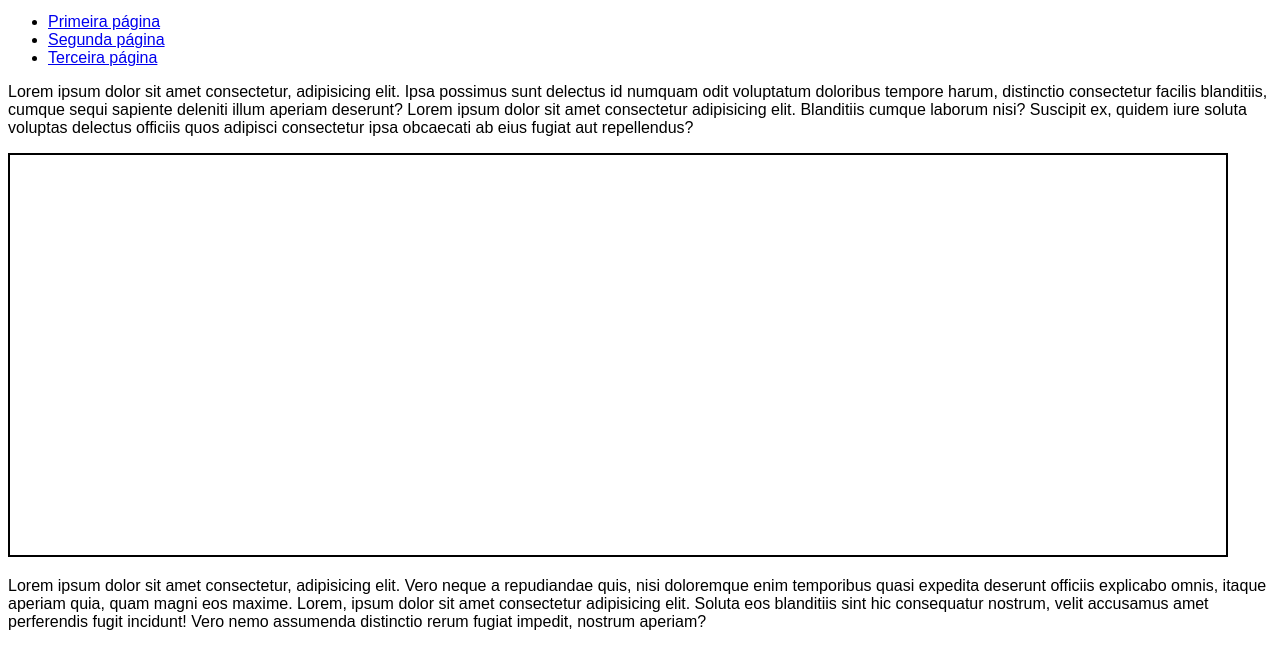
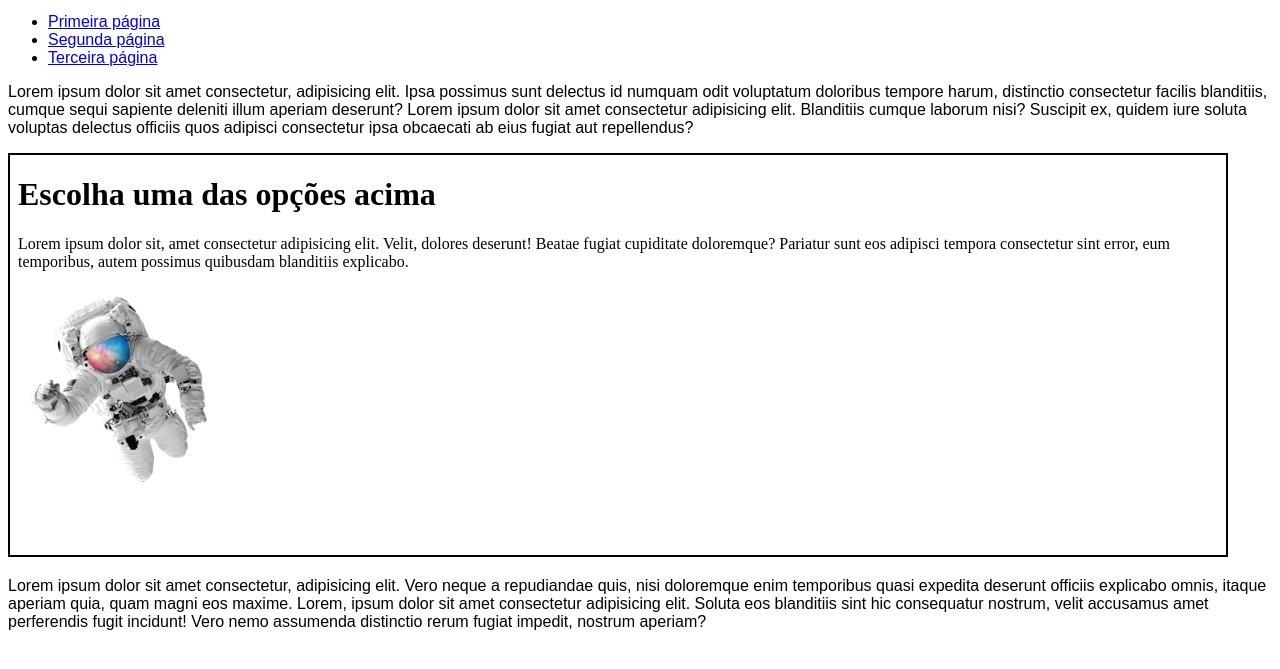
Before and after one commit to NicolasBertazine/html-css, a plain HTML site: page exercicios/exe024/iframe003.html in a window 1280 px wide. Shown: the part 119-788 px from the top of the page. Drawn offline with Linux system fonts and the light colour scheme.

Commit message:
modificação iframe 003

```diff
--- a/exercicios/exe024/iframe003.html
+++ b/exercicios/exe024/iframe003.html
@@ -32,7 +32,7 @@
         Lorem ipsum dolor sit amet consectetur, adipisicing elit. Ipsa possimus sunt delectus id numquam odit voluptatum doloribus tempore harum, distinctio consectetur facilis blanditiis, cumque sequi sapiente deleniti illum aperiam deserunt? Lorem ipsum dolor sit amet consectetur adipisicing elit. Blanditiis cumque laborum nisi? Suscipit ex, quidem iure soluta voluptas delectus officiis quos adipisci consectetur ipsa obcaecati ab eius fugiat aut repellendus?
     </p>
 
-    <iframe id="tela" name="frame" src="">
+    <iframe id="tela" name="frame" srcdoc="<h1>Escolha uma das opções acima</h1><p>Lorem ipsum dolor sit, amet consectetur adipisicing elit. Velit, dolores deserunt! Beatae fugiat cupiditate doloremque? Pariatur sunt eos adipisci tempora consectetur sint error, eum temporibus, autem possimus quibusdam blanditiis explicabo.</p><img src='imagens/astronauta.png' width='200'>">
         <p>Infelizmente seu navegador não é compatível com isso.</p>
     </iframe>
 
```
Also changed, not shown: exercicios/exe024/imagens/astronauta.png (added).
